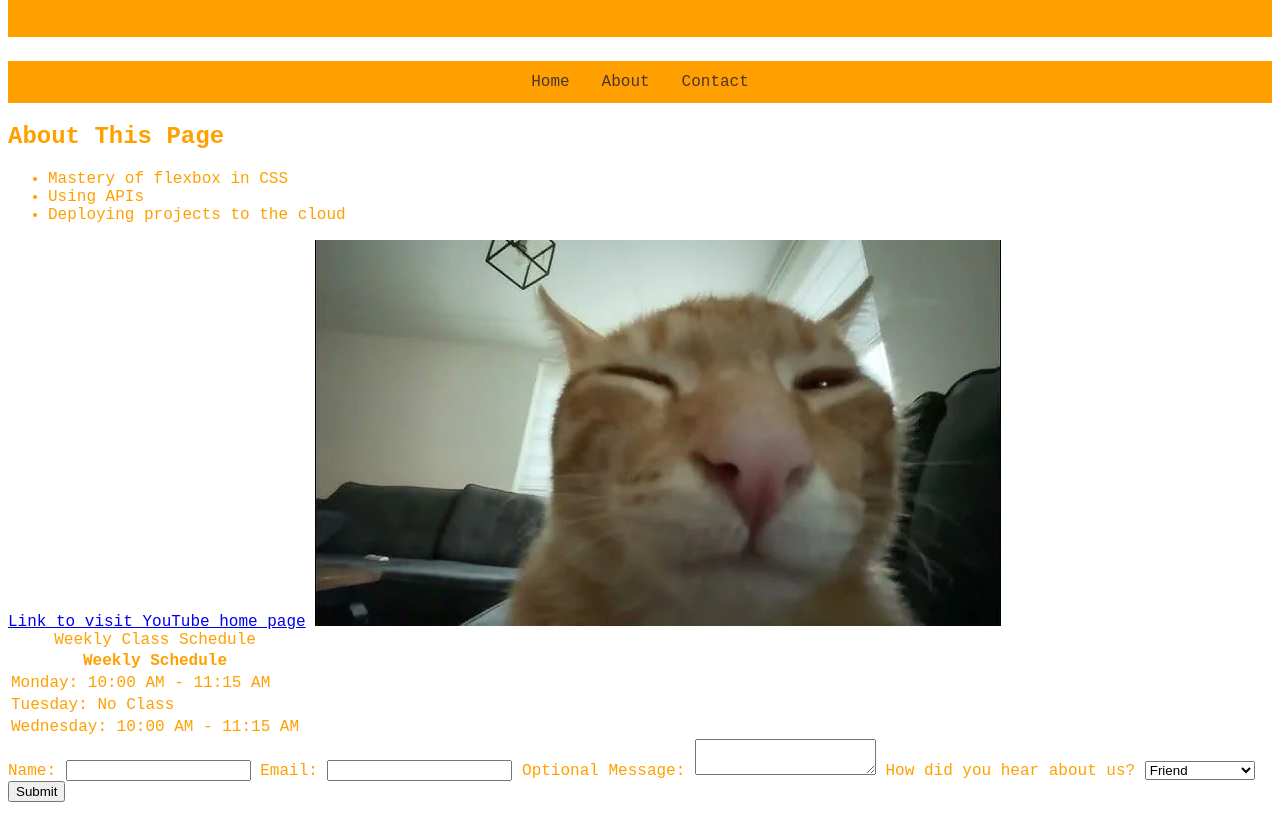
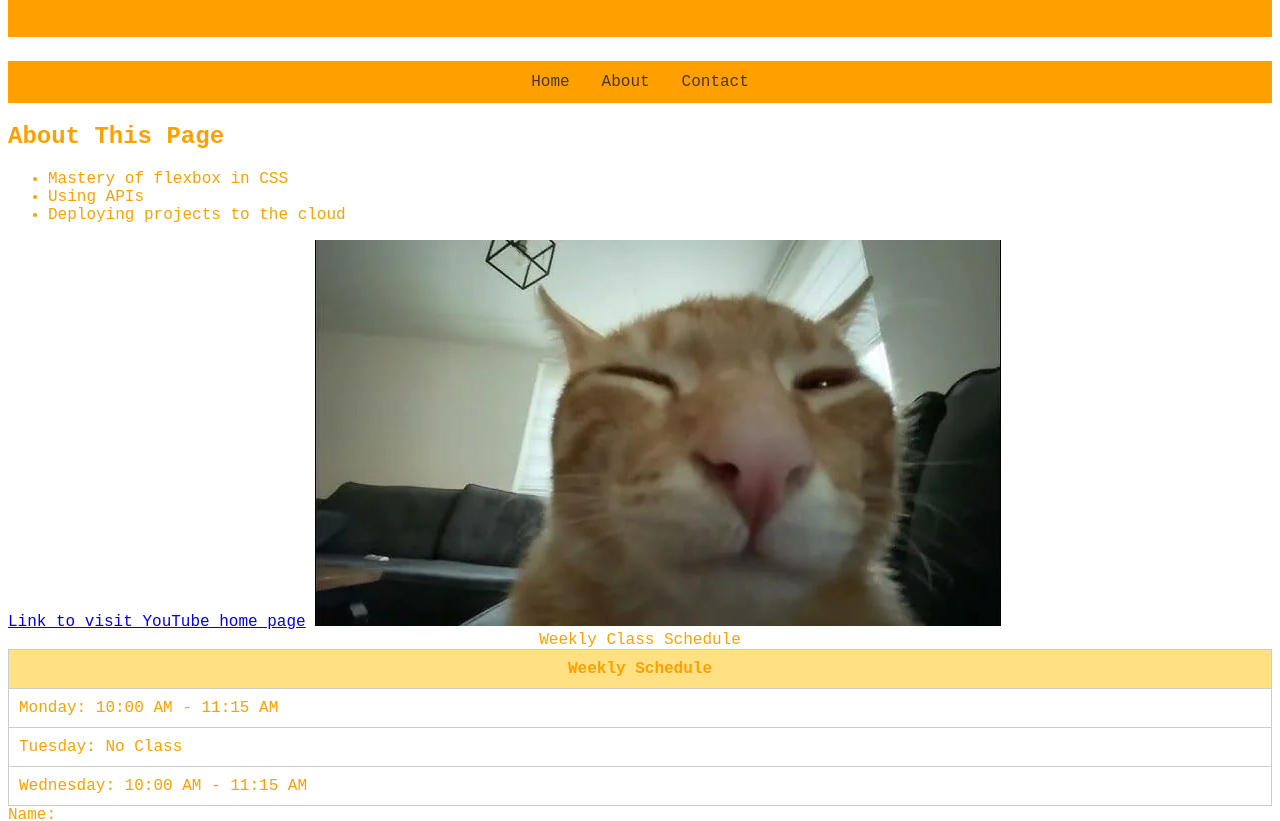
Before and after one commit to jzszymczak/web-dev-labs, a plain HTML site: page index.html in a window 1280 px wide. Shown: the part 133-954 px from the top of the page. Drawn offline with Linux system fonts and the light colour scheme.

Commit message:
Add table styling and form element styles to styles.css

```diff
--- a/styles.css
+++ b/styles.css
@@ -37,3 +37,25 @@ header h1 {
 #main-nav a:hover {
     background-color: #FFF8E1;
 }
+
+table {
+    border-collapse: collapse;
+    width: 100%;
+}
+
+th, td {
+    padding: 10px;
+    border: 1px solid #ccc;
+}
+
+thead {
+    background-color: #ffe082;
+}
+
+input, textarea, select {
+    display: block;
+    width: 100%;
+    max-width: 400px;
+    padding: 8px;
+    margin-bottom: 12px;
+}
```
